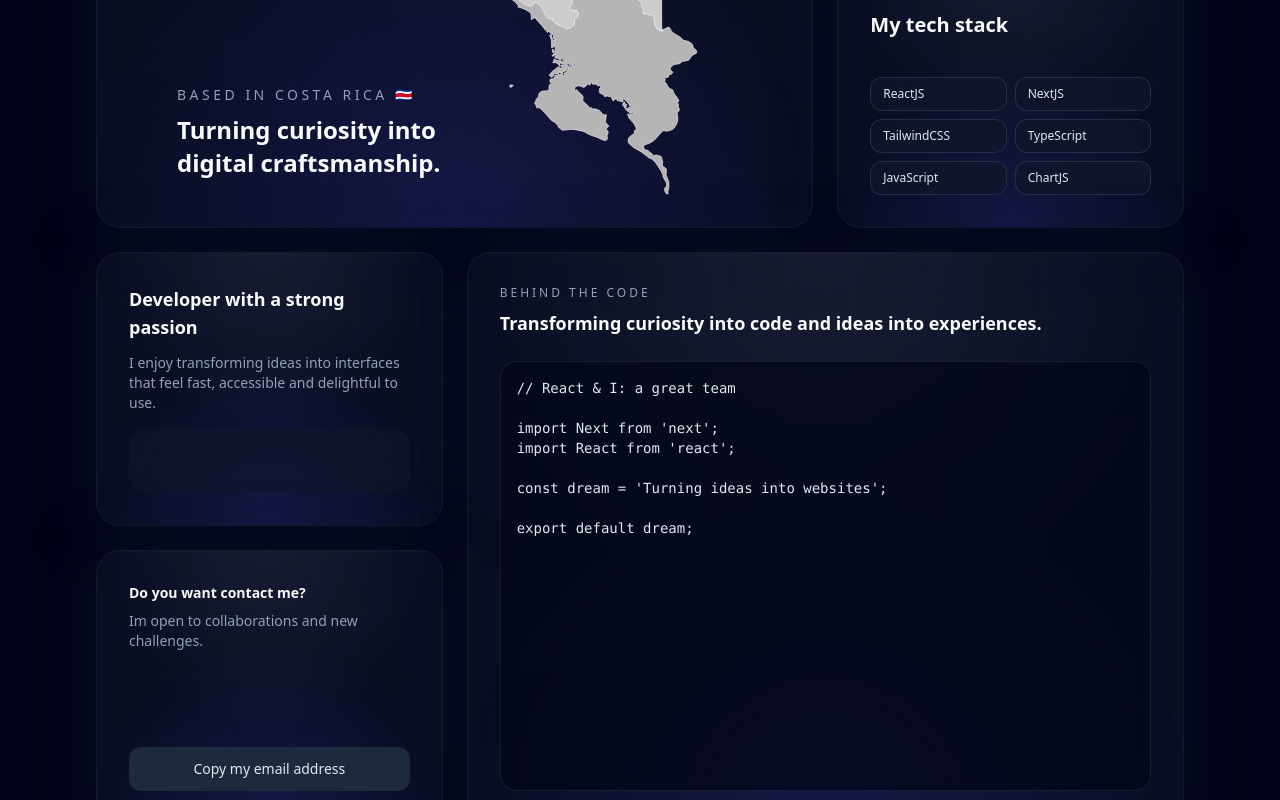
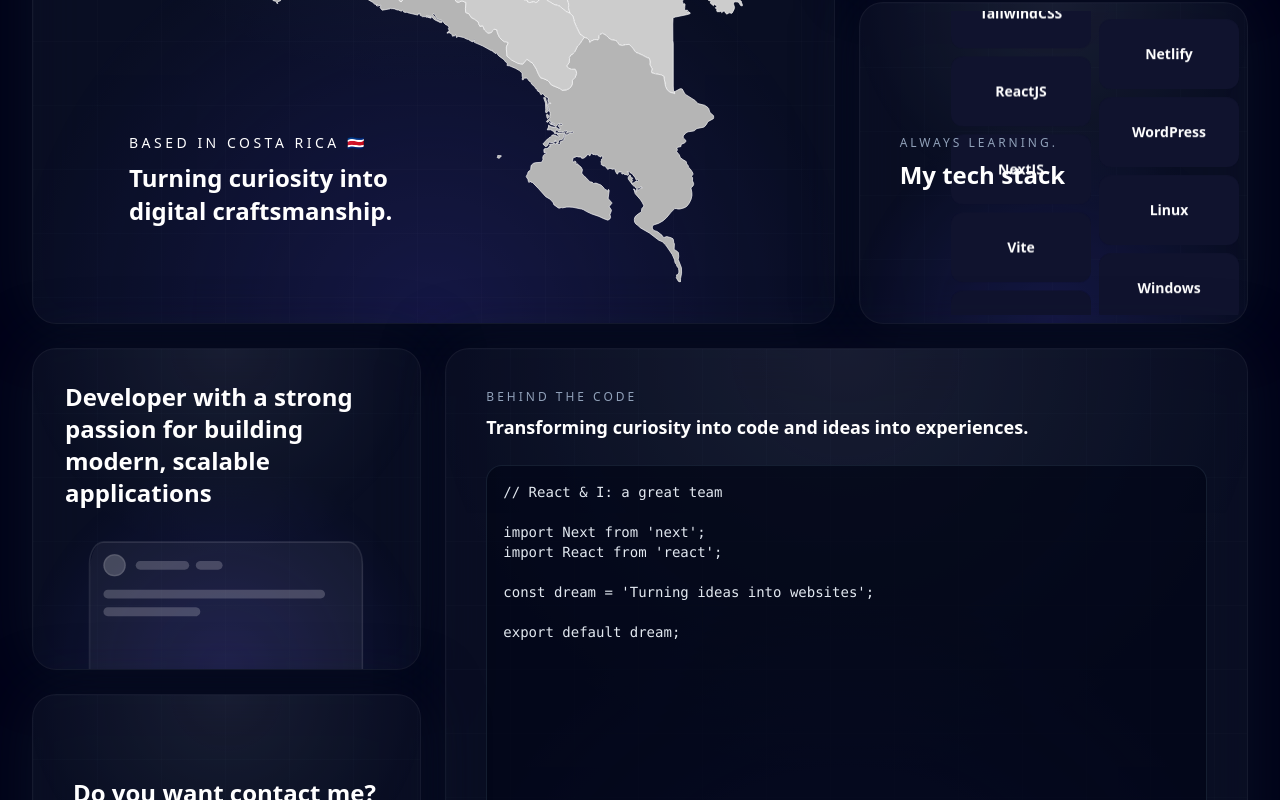
Before and after one commit to benjaminpaniagua/key-realty-web, a Next.js app: page /en in a window 1280 px wide. Shown: the part 1280-2080 px from the top of the page. Built offline with nearby package versions, Linux system fonts and the light colour scheme.

Commit message:
Seccion de about

```diff
--- a/src/app/[locale]/globals.css
+++ b/src/app/[locale]/globals.css
@@ -8,6 +8,7 @@
   --color-white: #ffffff;
   --color-gray: #C1C2D3;
   --color-dark-blue: #000319;
+  --color-dark: #10132E;
   --color-blue: #04071D;
   --color-light-blue: #161A31;
   --color-purple: #CBACF9;
--- a/src/app/[locale]/pathnames/page.tsx
+++ b/src/app/[locale]/pathnames/page.tsx
@@ -4,7 +4,7 @@ import React from 'react'
 export default function page() {
   return (
     <div>
-        <h1>Pathnames Page</h1>
+        <h1 className='text-center pt-[200px] text-white text-2xl'>Hola mundo</h1>
     </div>
   )
 }
--- a/src/components/activity/layout/About.tsx
+++ b/src/components/activity/layout/About.tsx
@@ -29,8 +29,8 @@ function renderCardContent(variant: AboutCardVariant) {
 export default function About() {
   return (
     <section id="about" className="w-full py-16 lg:py-24 bg-dark-blue">
-      <div className="mx-auto max-w-6xl px-4 sm:px-6 lg:px-8">
-        <div className="mt-10 grid grid-cols-1 gap-6 lg:grid-cols-3 lg:auto-rows-[minmax(220px,1fr)]">
+      <div className="mx-auto max-w-[1440px] px-4 sm:px-6 lg:px-8">
+        <div className="mt-10 grid grid-cols-1 gap-6 lg:grid-cols-3 lg:auto-rows-[minmax(180px,1fr)]">
           {ABOUT_CARDS.map((card) => (
             <article
               key={card.id}
@@ -48,7 +48,7 @@ export default function About() {
               <div className="pointer-events-none absolute inset-0 bg-[linear-gradient(to_right,rgba(148,163,184,0.12)_1px,transparent_1px),linear-gradient(to_bottom,rgba(148,163,184,0.12)_1px,transparent_1px)] bg-[size:64px_64px] opacity-20" />
 
               {/* CONTENIDO REAL */}
-              <div className="relative h-full p-6 sm:p-7 lg:p-8">
+              <div className="relative h-full">
                 {renderCardContent(card.variant)}
               </div>
             </article>
--- a/src/components/ui/about/CodeSection.tsx
+++ b/src/components/ui/about/CodeSection.tsx
@@ -1,10 +1,10 @@
 export default function CodeSection() {
   return (
-    <div className="flex h-full flex-col">
+    <div className="flex h-full flex-col p-6 lg:p-10">
       <p className="text-xs uppercase tracking-[0.25em] text-slate-400">
         Behind the code
       </p>
-      <p className="mt-2 text-lg font-semibold text-slate-50">
+      <p className="mt-2 text-lg font-semibold text-white">
         Transforming curiosity into code and ideas into experiences.
       </p>
 
--- a/src/components/ui/about/CountrySection.tsx
+++ b/src/components/ui/about/CountrySection.tsx
@@ -2,8 +2,9 @@ import Image from "next/image";
 
 export default function CountrySection() {
   return (
-    <div className="relative flex h-full w-full flex-col">
+    <div className="relative flex h-full w-full flex-col p-6 lg:p-10">
       <div className="relative flex-1 min-h-72 sm:min-h-56">
+
         <Image
           src="/images/about/costaRica.svg"
           alt="Map of Costa Rica"
@@ -16,16 +17,16 @@ export default function CountrySection() {
         <h2 className="text-[10px] font-medium uppercase tracking-[0.25em] text-slate-400">
           Based in Costa Rica 🇨🇷
         </h2>
-        <p className="text-lg font-semibold leading-snug text-slate-50">
+        <p className="text-lg font-semibold leading-snug text-white">
           Turning curiosity into <br /> digital craftsmanship.
         </p>
       </div>
 
-      <div className="hidden md:block absolute bottom-2 xl:bottom-4 left-12 space-y-2">
-        <p className="text-sm font-medium uppercase tracking-[0.25em] text-slate-400">
+      <div className="hidden md:block absolute bottom-2 xl:bottom-24 left-12 md:left-24 space-y-2">
+        <p className="text-sm font-medium uppercase tracking-[0.25em] text-white">
           Based in Costa Rica 🇨🇷
         </p>
-        <p className="text-2xl font-semibold leading-snug text-slate-50">
+        <p className="text-2xl font-semibold leading-snug text-white">
           Turning curiosity into <br /> digital craftsmanship.
         </p>
       </div>
--- a/src/components/ui/about/EmailSection.tsx
+++ b/src/components/ui/about/EmailSection.tsx
@@ -1,29 +1,40 @@
 "use client";
 
+import { useState } from "react";
+
+const EMAIL = "benjamin.paniaguar12@gmail.com";
+
 export default function EmailSection() {
+  const [copied, setCopied] = useState(false);
+
   const handleCopy = () => {
-    navigator.clipboard.writeText("tu-email@ejemplo.com");
+    navigator.clipboard.writeText(EMAIL);
+    setCopied(true);
   };
 
   return (
-    <div className="flex h-full flex-col justify-between">
-      <div>
-        <p className="text-sm font-semibold text-slate-50">
-          Do you want contact me?
-        </p>
-        <p className="mt-2 text-sm text-slate-400">
-          Im open to collaborations and new challenges.
-        </p>
+    <div className="flex h-full flex-col justify-center p-6 lg:p-10 gap-4">
+      <div className="flex flex-col gap-2">
+        <h3 className="text-2xl font-semibold text-white">Do you want contact me?</h3>
+        <p className="text-base text-white">Im open to collaborations and new challenges.</p>
       </div>
 
       <button
         onClick={handleCopy}
-        className="
-          mt-4 w-full rounded-xl bg-slate-800 px-4 py-3 text-sm
-          text-slate-200 transition hover:bg-slate-700
-        "
+        className={`w-full rounded-xl px-8 py-4 text-sm
+          text-white transition font-medium flex items-center justify-center gap-2
+          ${copied
+            ? "bg-green-700/90"
+            : "bg-dark-blue hover:bg-dark-blue/70 text-white"
+          }
+        `}
       >
-        Copy my email address
+        {!copied && (
+          <svg width="18" height="18" viewBox="0 0 24 24" xmlns="http://www.w3.org/2000/svg" fill="currentColor">
+            <path d="M 4 2 C 2.895 2 2 2.895 2 4 L 2 18 L 4 18 L 4 4 L 18 4 L 18 2 L 4 2 z M 8 6 C 6.895 6 6 6.895 6 8 L 6 20 C 6 21.105 6.895 22 8 22 L 20 22 C 21.105 22 22 21.105 22 20 L 22 8 C 22 6.895 21.105 6 20 6 L 8 6 z M 8 8 L 20 8 L 20 20 L 8 20 L 8 8 z" />
+          </svg>
+        )}
+        {copied ? "✓ Email copied!" : "Copy my email address"}
       </button>
     </div>
   );
--- a/src/components/ui/about/PassionSection.tsx
+++ b/src/components/ui/about/PassionSection.tsx
@@ -1,17 +1,20 @@
+import Image from "next/image";
+
 export default function PassionSection() {
   return (
-    <div className="flex h-full flex-col justify-between">
-      <div>
-        <h3 className="text-lg font-semibold text-slate-50">
-          Developer with a strong passion
-        </h3>
-        <p className="mt-3 text-sm text-slate-400">
-          I enjoy transforming ideas into interfaces that feel fast,
-          accessible and delightful to use.
-        </p>
+    <div className="relative flex h-full flex-col px-6 pt-6 sm:px-7 lg:px-8 sm:pt-7 lg:pt-8">
+      <h3 className="text-2xl font-semibold text-white">
+        Developer with a strong passion for building modern, scalable applications
+      </h3>
+      <div className="mt-auto flex">
+        <Image
+          src="/images/about/input.svg"
+          alt="Input devices illustration"
+          width={200}
+          height={145}
+          className="object-contain w-full"
+        />
       </div>
-
-      <div className="mt-4 h-16 rounded-2xl bg-slate-900/70" />
     </div>
   );
 }
--- a/src/components/ui/about/SocialMediaSection.tsx
+++ b/src/components/ui/about/SocialMediaSection.tsx
@@ -4,11 +4,11 @@ import { SOCIALS } from "@/types/about";
 
 export default function SocialMediaSection() {
   return (
-    <div className="flex h-full flex-col items-center justify-center gap-6">
+    <div className="flex h-full flex-col items-center justify-center gap-6 p-6 lg:p-10">
       <div>
-        <h2 className="text-lg font-semibold leading-snug text-slate-50">
+        <h3 className="text-2xl font-semibold text-white">
           Check my social media!
-        </h2>
+        </h3>
       </div>
 
       <div className="flex items-center gap-10">
--- a/src/components/ui/about/TechStackSection.tsx
+++ b/src/components/ui/about/TechStackSection.tsx
@@ -1,34 +1,176 @@
-const STACK_ITEMS = [
+"use client";
+
+import { useState } from "react";
+
+type StackColumnProps = {
+  items: string[];
+  delay?: number;
+  direction?: "up" | "down";
+  side: "left" | "right";
+  hoveredCard: string | null;
+  setHoveredCard: (id: string | null) => void;
+};
+const LEFT_STACK_ITEMS = [
+  "HTML",
+  "CSS",
+  "JavaScript",
+  "TypeScript",
+  "TailwindCSS",
   "ReactJS",
   "NextJS",
-  "TailwindCSS",
-  "TypeScript",
-  "JavaScript",
+  "Vite",
+  "Redux",
+  "API",
+  "Axios",
   "ChartJS",
+  "Laravel",
+  "ASP .NET",
+  "SQL",
+  "Oracle",
 ];
 
+const RIGHT_STACK_ITEMS = [
+  "Git",
+  "GitHub",
+  "Vercel",
+  "Netlify",
+  "WordPress",
+  "Linux",
+  "Windows",
+  "macOS",
+  "Figma",
+  "Scrum",
+  "Kanban",
+  "Jira",
+  "Notion",
+];
+
+
+const createLoopItems = (items: string[]) =>
+  Array.from({ length: 3 }, () => items).flat();
+
+function StackColumn({
+  items,
+  delay = 0,
+  direction = "up",
+  side,
+  hoveredCard,
+  setHoveredCard,
+}: StackColumnProps) {
+  const loopItems = createLoopItems(items);
+
+  const animationClass =
+    direction === "down"
+      ? "[animation:stackMarqueeDown_22s_linear_infinite]"
+      : "[animation:stackMarqueeUp_22s_linear_infinite]";
+
+  return (
+    <div className="relative h-[304px] w-[140px] overflow-hidden">
+      <div
+        className={`
+          flex flex-col gap-2
+          ${animationClass}
+          group-hover:[animation-play-state:paused]
+        `}
+        style={{ animationDelay: `${delay}s` }}
+      >
+        {loopItems.map((item, idx) => {
+          const id = `${side}-${idx}`;
+          const isActive = hoveredCard === id;
+          const someoneHovered = hoveredCard !== null;
+
+          return (
+            <div
+              key={id}
+              onMouseEnter={() => setHoveredCard(id)}
+              onMouseLeave={() => setHoveredCard(null)}
+              className={`
+                w-[140px] h-[70px]
+                flex items-center justify-center
+                rounded-xl
+                bg-dark
+                text-sm font-semibold text-white
+                backdrop-blur-xl
+                transition-all duration-300 ease-out
+                ${
+                  someoneHovered
+                    ? isActive
+                      ? "opacity-100"
+                      : "opacity-20"
+                    : "opacity-100"
+                }
+              `}
+            >
+              {item}
+            </div>
+          );
+        })}
+      </div>
+    </div>
+  );
+}
+
 export default function TechStackSection() {
+  const [hoveredCard, setHoveredCard] = useState<string | null>(null);
+
+  const sectionDim = hoveredCard !== null;
+
   return (
-    <div className="flex h-full flex-col justify-between">
-      <div>
+    <section
+      className={`
+        relative h-[320px] overflow-hidden rounded-3xl
+        px-6 py-6 lg:px-10 lg:py-8
+        flex items-center
+        transition-all duration-500
+        ${sectionDim ? "bg-blue/10" : "bg-transparent"}
+        group
+      `}
+    >
+      <div
+        className={`
+          relative z-10 flex flex-col justify-center gap-2
+          transition-all duration-500
+          ${sectionDim ? "opacity-40" : "opacity-100"}
+        `}
+      >
         <p className="text-xs uppercase tracking-[0.25em] text-slate-400">
-          Always learning
+          Always learning.
         </p>
-        <h3 className="mt-2 text-xl font-semibold text-slate-50">
+        <h3 className="text-2xl font-semibold text-white">
           My tech stack
         </h3>
       </div>
 
-      <div className="mt-4 grid grid-cols-2 gap-2">
-        {STACK_ITEMS.map((item) => (
-          <div
-            key={item}
-            className="rounded-xl border border-slate-700/60 bg-slate-900/80 px-3 py-2 text-xs font-medium text-slate-200"
-          >
-            {item}
-          </div>
-        ))}
+      {/* Sliders derecha */}
+      <div className="absolute top-1/2 right-2 flex -translate-y-1/2 items-center gap-2 z-0">
+        <StackColumn
+          items={LEFT_STACK_ITEMS}
+          direction="up"
+          side="left"
+          hoveredCard={hoveredCard}
+          setHoveredCard={setHoveredCard}
+        />
+        <StackColumn
+          items={RIGHT_STACK_ITEMS}
+          direction="down"
+          side="right"
+          delay={-11}
+          hoveredCard={hoveredCard}
+          setHoveredCard={setHoveredCard}
+        />
       </div>
-    </div>
+
+      <style>{`
+        @keyframes stackMarqueeUp {
+          0% { transform: translateY(0); }
+          100% { transform: translateY(-33.333333%); }
+        }
+
+        @keyframes stackMarqueeDown {
+          0% { transform: translateY(-33.333333%); }
+          100% { transform: translateY(0); }
+        }
+      `}</style>
+    </section>
   );
 }
```
Also changed, not shown: public/images/about/code.svg (added), public/images/about/input.svg (added).
